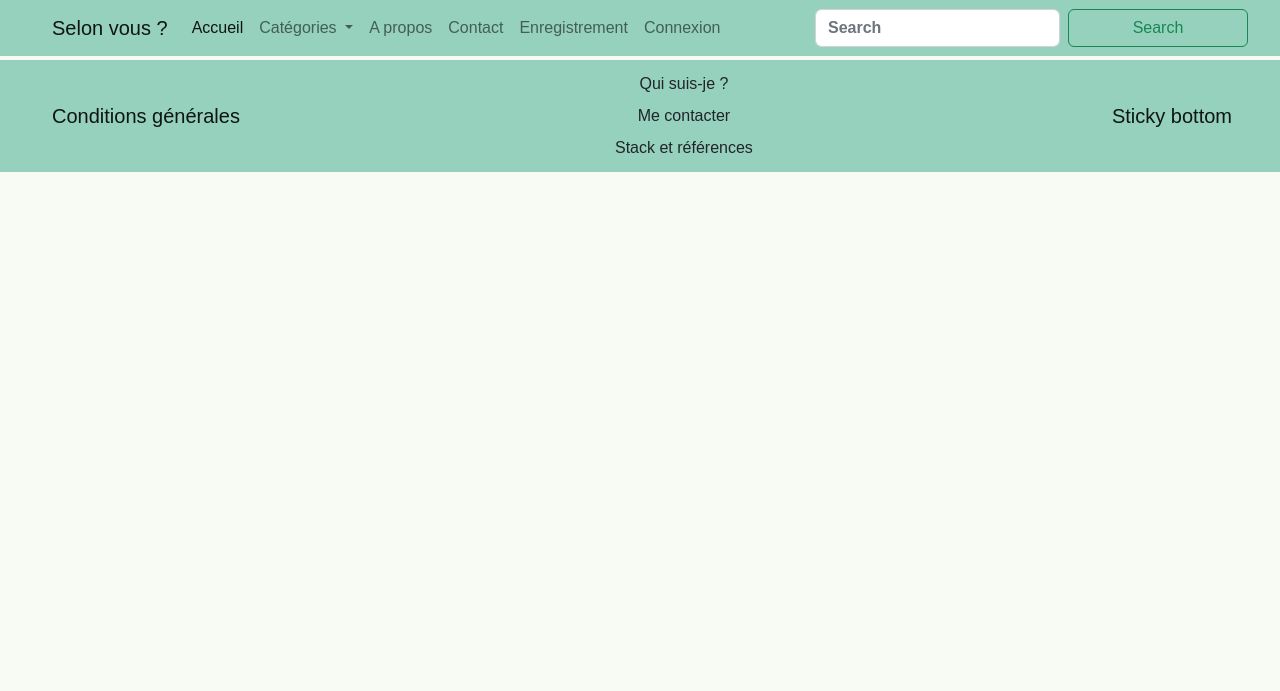
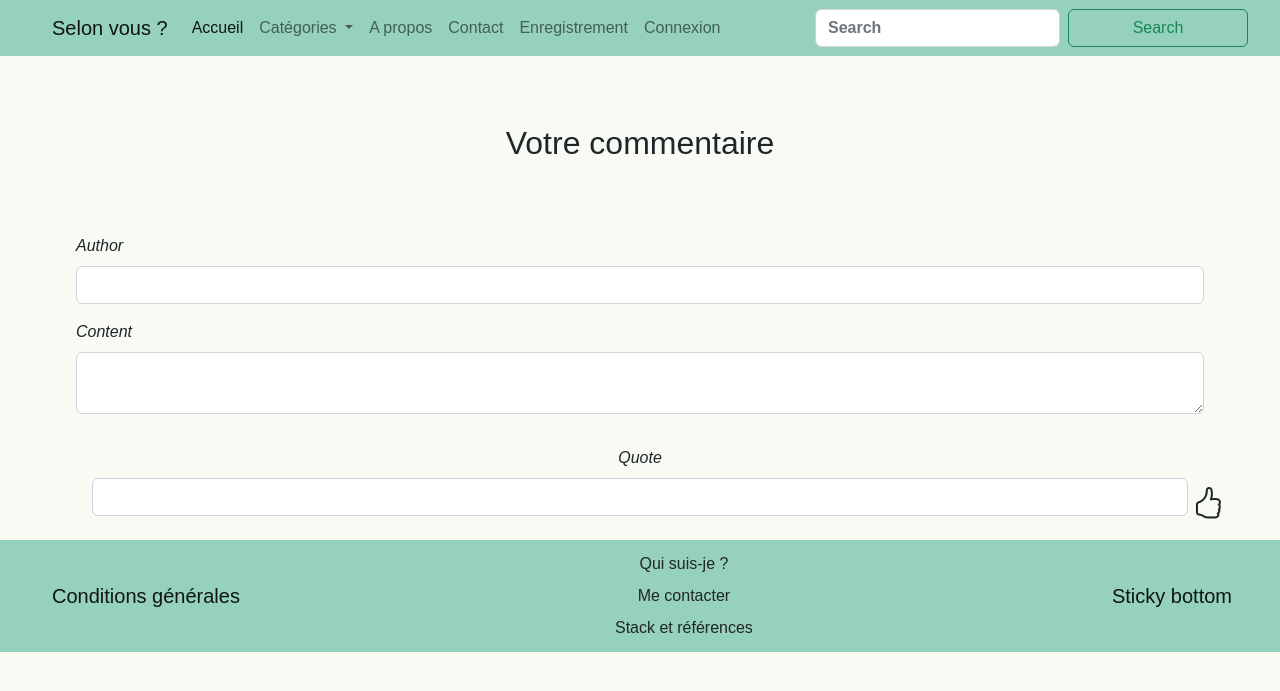
Before and after one commit to sebastien-violante/blogapp, a Symfony app: template templates/comment/index.html.twig in a window 1280 px wide. Shown: the top 691 px of the page. Run offline with Twig, Linux system fonts and the light colour scheme; the template is opened without the code that fills it, so the values that code supplies are empty; form fields are guessed from the names that the template uses; some libraries are stand-ins or nearby versions; some web fonts are replaced.

Commit message:
with comment form operationnal

```diff
--- a/public/_assets/css/components/comment.css
+++ b/public/_assets/css/components/comment.css
@@ -17,8 +17,18 @@
 }
 
 .comment-container .comment i{
-   position: absolute;
-   top: 10%;
-   left: 95%;
-   color: green:
+    position: absolute;
+    top: 10%;
+    left: 95%;
+    color: green:
 }
+
+.moving-like {
+    position: absolute;
+    animation: bounce 0.8s ease infinite;
+}
+@keyframes bounce {
+    from {top: -0.8em;}
+    50%  {top: -0.5em;}
+    to   {top: -0.8em;}
+}
--- a/src/Entity/Comment.php
+++ b/src/Entity/Comment.php
@@ -27,7 +27,7 @@ class Comment
     #[ORM\JoinColumn(nullable: false)]
     private ?Article $article = null;
 
-    #[ORM\Column]
+    #[ORM\Column(nullable: true)]
     private ?bool $quote = null;
 
     public function getId(): ?int
--- a/templates/blog/single.html.twig
+++ b/templates/blog/single.html.twig
@@ -66,7 +66,7 @@
             </div>
         {% else %}
             <div class="flex justify-center m-3">
-                <a class="btn btn-danger w-25" href="{{ path('app_article_edit', {'id': article.id}) }}">Réagir</a>
+                <a class="btn btn-danger w-25" href="{{ path('app_comment', {'id': article.id}) }}">Réagir</a>
             </div>
         {% endif %}
         <aside class="categories">
--- a/templates/comment/index.html.twig
+++ b/templates/comment/index.html.twig
@@ -3,6 +3,20 @@
 {% block title %}Hello CommentController!{% endblock %}
 
 {% block body %}
+<h2 class="form-title">Votre commentaire</h2>
+<div class="m-4">
 {{ form_start(form) }}
+    {{ form_label(form.author)}}
+    {{ form_widget(form.author)}}
+    {{ form_label(form.content)}}
+    {{ form_widget(form.content)}}
+    <div class="m-3 flex justify-center">
+        {{ form_label(form.quote)}}
+        {{ form_widget(form.quote)}}
+        <div style="position:relative">
+        <i style="font-size: 2em" class="bi bi-hand-thumbs-up mx-1 moving-like"></i>
+        </div>
+    </div>
 {{ form_end(form) }}
+</div>
 {% endblock %}
```
Also changed, not shown: src/Controller/CommentController.php (+1 -7 lines), src/Form/CommentType.php (+15 -3 lines).
